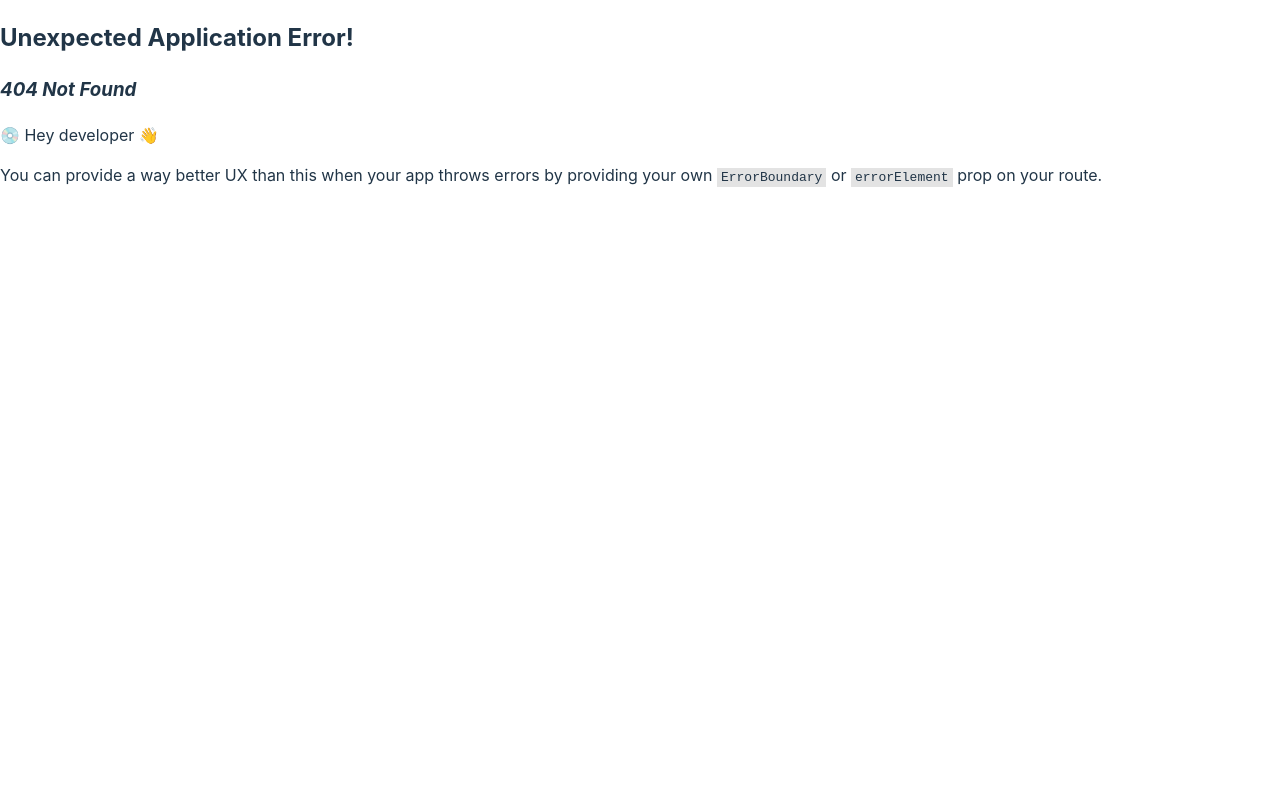
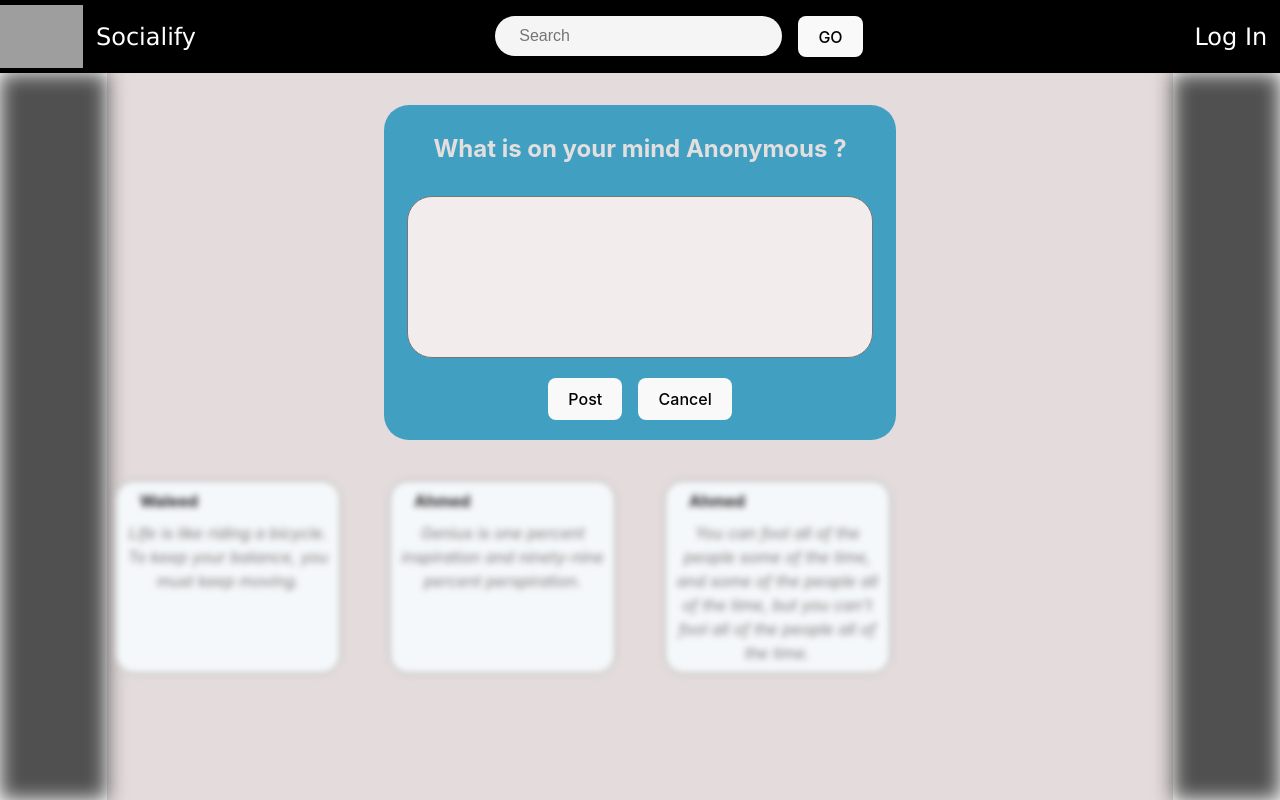
Before and after one commit to Waleed-Mujahid/socialify-web_app, a React (Vite) app: page /add-post in a window 1280 px wide. Before the commit this address had no page. Built offline with nearby package versions, Linux system fonts and the light colour scheme; grey boxes are pictures that could not be loaded.

Commit message:
added changes to close add post form

```diff
--- a/src/components/AddPosts.jsx
+++ b/src/components/AddPosts.jsx
@@ -1,24 +1,55 @@
 import React from "react";
 import classes from "./addPosts.module.css";
+import { useContext, useRef } from "react";
+import AuthApi from "./AuthApi";
+import { useNavigate } from "react-router-dom";
 
-export default function addPosts({setFlag, userName, addPost}) {
-  let user = (userName === "") ? "Anonymous" : userName;
+
+export default function addPosts() {
+  const data = useContext(AuthApi);
+  const formRef = useRef(null);
+  const navigate = useNavigate();
+  let user = data.userName === "" ? "Anonymous" : data.userName;
 
   function submitHandler(event) {
     event.preventDefault();
-    setFlag(false);
     const text = event.target.text.value;
-    const newPost = {author: user, text: text};
-    addPost(newPost);
-   }
+    const newPost = { author: user, text: text };
+    data.setPosts([...data.posts, newPost]);
+    data.setNewPostFlag(false);
+    navigate("/");
+  }
+
+  function clickOutHandler(event) {
+    if (formRef.current && !formRef.current.contains(event.target)) {
+      data.setNewPostFlag(false);
+      navigate("/");
+    }
+  }
+
+  function cancelHandler(event) {
+    event.preventDefault();
+    data.setNewPostFlag(false);
+    navigate("/");
+  }
+
+  document.addEventListener("mousedown", clickOutHandler);
 
   return (
-    <div className={classes.container}>
-      <form onSubmit = {submitHandler} method="post">
-        <label className = {classes.label} htmlFor="text">What is on your mind {user} ?</label>
+      <form className={classes.container} onSubmit={submitHandler} method="post" ref={formRef}>
+        <label className={classes.label} htmlFor="text">
+          What is on your mind {user} ?
+        </label>
         <textarea required name="text" id="text" cols="30" rows="6"></textarea>
-        <button type="submit" className={classes.post}>Post</button>
+
+        <div className={classes.buttons}>
+          <button type="submit" className={classes.post}>
+            Post
+          </button>
+          <button type="submit" className={classes.post} onClick={cancelHandler} >
+            Cancel
+          </button>
+        </div>
       </form>
-    </div>
   );
 }
--- a/src/components/AddPosts.module.css
+++ b/src/components/AddPosts.module.css
@@ -11,11 +11,9 @@
     align-items: center;
 }
 
-.post {
+.buttons {
     display: flex;
-    flex-direction: column;
-    align-items: center;
-    justify-content: center;
+    flex-direction: row;
     margin : 1% 0;
 }
 
@@ -23,12 +21,13 @@ textarea {
     resize: none;
     border-radius: 25px;
     width: 90%;
-    min-height: 80%;
+    height: 8rem;
     background-color: rgb(242, 236, 236);
     padding: 1rem;
     color: rgb(60, 43, 43);
     font-size: 1.3rem;
     font-family:'Franklin Gothic Medium', 'Arial Narrow', Arial, sans-serif;
+    margin: 1rem auto;
 }
 
 .label {
--- a/src/components/MainContent.jsx
+++ b/src/components/MainContent.jsx
@@ -1,52 +1,41 @@
 import React from "react";
 import { useContext } from "react";
-import AddPosts from "./addPosts";
 import ShowPosts from "./ShowPosts";
 import AuthApi from "./AuthApi";
 import classes from "./MainContent.module.css";
+import { Outlet, Link } from "react-router-dom";
 
-export default function MainPage() {
-  const data = useContext(AuthApi)
-  const userName= data.userName
-  const posts= data.posts;
-  const setPosts= data.setPosts;
-  const setNewPostFlag= data.setNewPostFlag;
-  const newPostFlag= data.newPostFlag;
+export default function MainContent() {
+  const data = useContext(AuthApi);
+  const posts = data.posts;
+  const setNewPostFlag = data.setNewPostFlag;
+  const newPostFlag = data.newPostFlag;
 
   function clickHandler() {
     setNewPostFlag(true);
   }
 
-  const addNewPost = (newPost) => {
-    setPosts([...posts, newPost]);
-  };
-
   return (
-    <div>
+    <>
       {!newPostFlag && (
-          <button
+        <Link
+          to="/add-post"
           onClick={clickHandler}
           className={`${classes.newPostButton} ${
             !newPostFlag ? "" : classes.blur
           }`}
         >
           Click here to add post
-          </button>
+        </Link>
       )}
 
       <div className={classes.clear}></div>
 
-        {newPostFlag && (
-          <AddPosts
-            setFlag={setNewPostFlag}
-            userName={userName}
-            addPost={addNewPost}
-          />
-        )}
+      {newPostFlag && <Outlet />}
 
       <div className={`${newPostFlag ? classes.blur : ""}`}>
         <ShowPosts posts={posts} />
       </div>
-      </div>
+    </>
   );
 }
--- a/src/components/MainContent.module.css
+++ b/src/components/MainContent.module.css
@@ -12,4 +12,13 @@
     z-index: 0;
     float: left;
     max-height: 4rem;
+    border-radius: 0.5rem;
+    color: white;
+    background-color: #333333;
+    padding: 0.5rem;
+    /* padding: 2px 6px 2px 6px;
+    border-top: 1px solid #CCCCCC;
+    border-right: 1px solid #333333;
+    border-bottom: 1px solid #333333;
+    border-left: 1px solid #CCCCCC; */
 }
--- a/src/components/Navbar.jsx
+++ b/src/components/Navbar.jsx
@@ -1,16 +1,15 @@
 import React from "react";
 import { useContext } from "react";
-import { useNavigate  } from 'react-router-dom';
+import { useNavigate } from "react-router-dom";
 import { Link } from "react-router-dom";
 import AuthApi from "./AuthApi";
 import classes from "./Navbar.module.css";
 
-
 const Navbar = ({ logOutHandler }) => {
   const data = useContext(AuthApi);
-  const dropDown = (! data.userName) ? "Log In" : "Log Out";
-  const navigate = useNavigate ();
-  console.log(data.userName);
+  const dropDown = !data.userName ? "Log In" : "Log Out";
+  const navigate = useNavigate();
+
 
   function clickHandler() {
     const input = document.querySelector("input");
@@ -22,15 +21,13 @@ const Navbar = ({ logOutHandler }) => {
     }
   }
 
-  function handleKeyDown(event)
-  {
-    if (event.key === 'Enter') {
+  function handleKeyDown(event) {
+    if (event.key === "Enter") {
       clickHandler();
     }
   }
 
   return (
-    <div>
       <nav>
         <div className={classes.container}>
           <img
@@ -38,7 +35,10 @@ const Navbar = ({ logOutHandler }) => {
             src="https://mir-s3-cdn-cf.behance.net/project_modules/1400/7064f8105512449.5f7b1e51a8e7a.jpg"
             alt="logo"
           />
-          <Link className={classes.elements} to="/"> Socialify </Link>
+          <Link className={classes.elements} to="/">
+            {" "}
+            Socialify{" "}
+          </Link>
           <div className={classes.searchBar}>
             <div>
               <input
@@ -62,7 +62,6 @@ const Navbar = ({ logOutHandler }) => {
           </Link>
         </div>
       </nav>
-    </div>
   );
 };
 
--- a/src/components/Wrapper.jsx
+++ b/src/components/Wrapper.jsx
@@ -11,7 +11,7 @@ export default function Start() {
 
   const [userName, setUserName] = useState("");
   const [posts, setPosts] = useState([newPost1, newPost2, newPost3]);
-  const [newPostFlag, setNewPostFlag] = useState(false);
+  const [newPostFlag, setNewPostFlag] = useState(window.location.pathname === "/add-post" ? true : false);
 
 
   return (
--- a/src/routes/Home.jsx
+++ b/src/routes/Home.jsx
@@ -18,6 +18,8 @@ function Home() {
         <div className={`${classes.item} ${data.newPostFlag ? classes.blur : ""}`} > </div>
         <div className={`${classes.item}`} >
           <Outlet />
+
+
         </div>
         <div className={`${classes.item} ${data.newPostFlag ? classes.blur : ""}`} > </div>
       </div>
--- a/src/routes/Login.jsx
+++ b/src/routes/Login.jsx
@@ -48,7 +48,3 @@ function Login({ setUser }) {
 }
 
 export default Login;
-
-export async function action({ request }) {
-  return redirect("/");
-}
--- a/src/routes/User.jsx
+++ b/src/routes/User.jsx
@@ -3,46 +3,37 @@ import { useParams } from "react-router-dom";
 import { useState, useContext } from "react";
 import AuthApi from "../components/AuthApi";
 import ShowPosts from "../components/ShowPosts";
-import classes from "./User.module.css";
+// import classes from "./User.module.css";
+
+const Loader = () => {
+  return (
+    <div>
+      <h2>Loading...</h2>
+    </div>
+  );
+};
 
 export default function () {
   const { userName } = useParams();
-  // const [flag, setFlag] = useState(false);
   const [filteredPosts, setFilteredPosts] = useState([]);
   const [isLoading, setIsLoading] = useState(true);
 
   const data = useContext(AuthApi);
   const posts = data.posts;
-  const flag = filteredPosts.length > 0;
+  const userExists = filteredPosts.length > 0;
 
   useEffect(() => {
-    // const user = posts.find((post) => post.author === userName);
     setIsLoading(false);
-
-    // if (user != undefined) {
-      // setFlag(!!user);
-
-      setFilteredPosts(posts.filter((post) => post.author === userName));
-    // }
+    setFilteredPosts(posts.filter((post) => post.author === userName));
   }, [userName]);
 
+  if (isLoading) return <Loader />;
+  if (!userExists) return <h2>Sorry, no posts found for {userName}</h2>;
 
   return (
-    <div className={classes.container}>
-      {flag && !isLoading &&
-      (<div>
-        <h2>{userName}'s personal blog</h2>
-        <ShowPosts posts={filteredPosts} />
-      </div>
-      )
-    }
-
-      {!flag && !isLoading &&
-      <div>
-        <h2>Sorry, no posts found for { userName }</h2>
-      </div>
-    }
-
-    </div>
+    <>
+      <h2>{userName}'s personal blog</h2>
+      <ShowPosts posts={filteredPosts} />
+    </>
   );
 }
```
Also changed, not shown: src/main.jsx (+9 -3 lines), src/routes/User.module.css (deleted, +0 -7 lines). Lines whose indentation alone changed are shown as unchanged.
